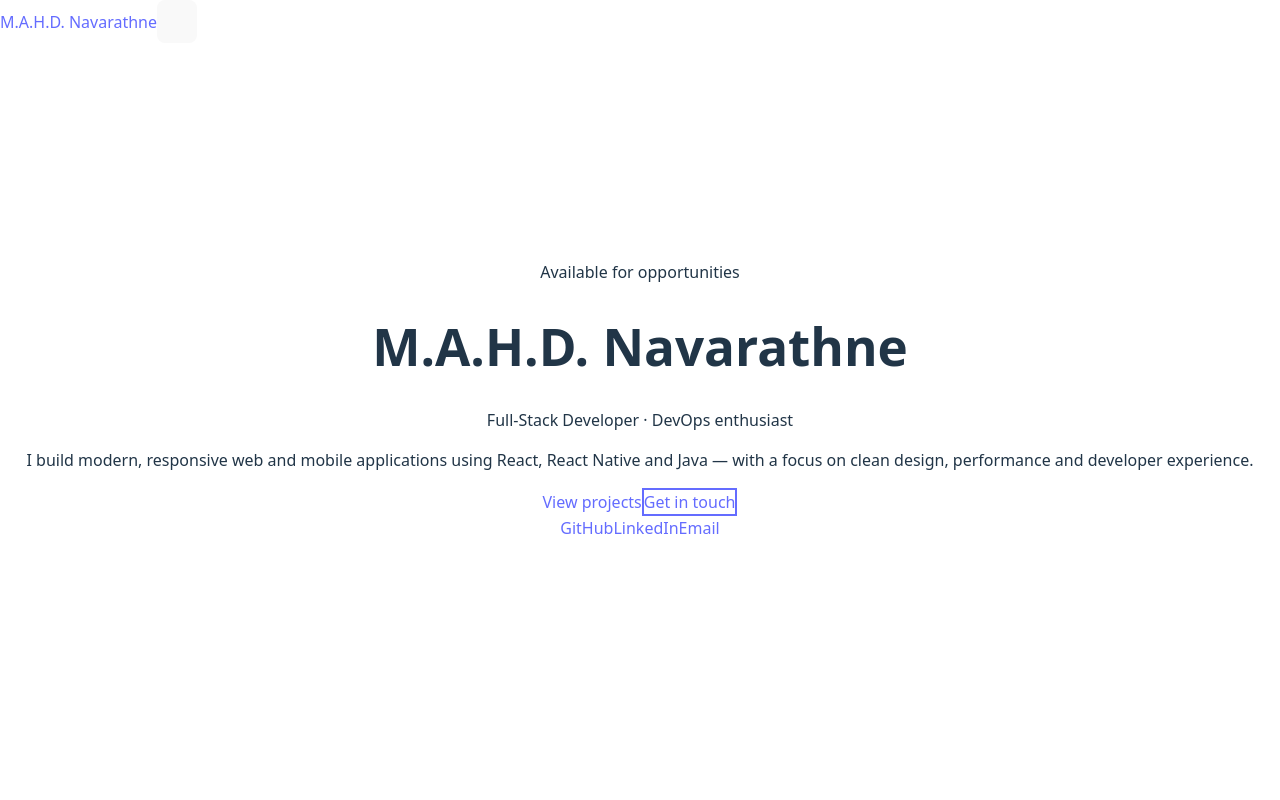
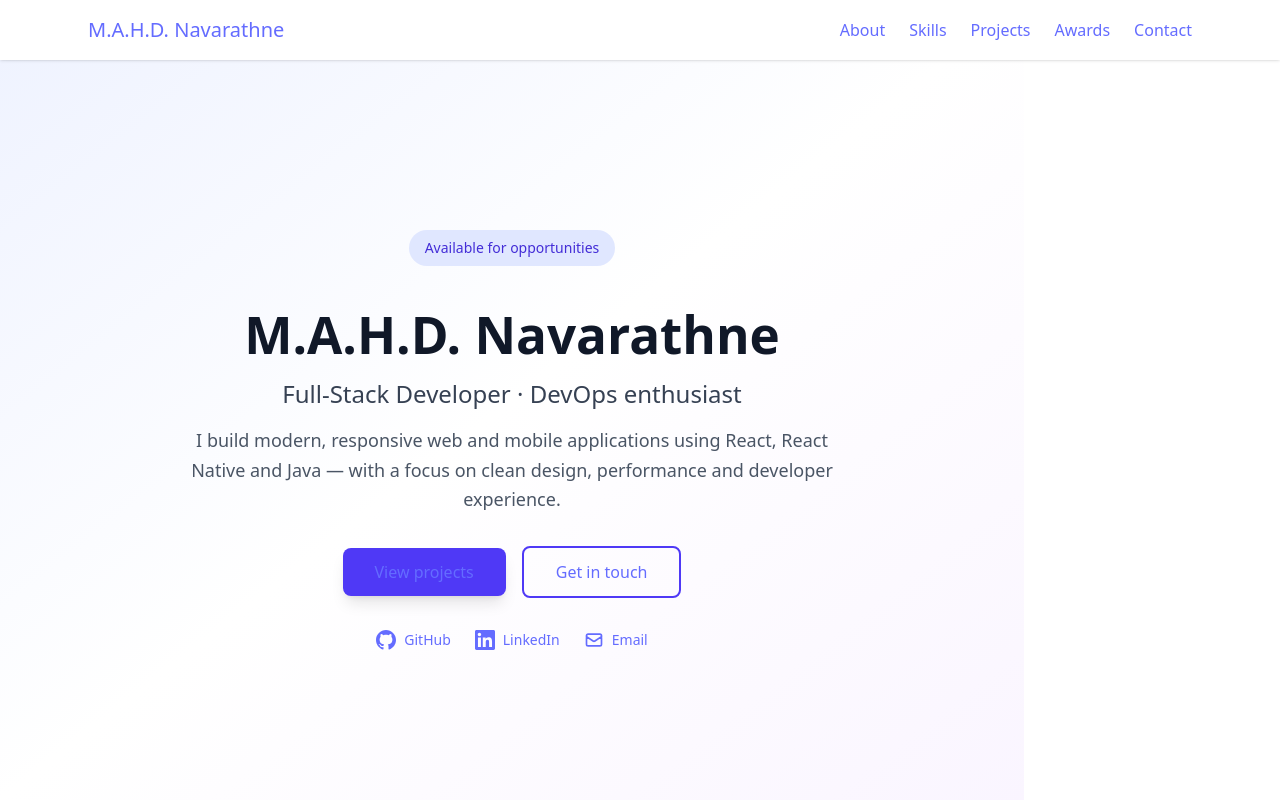
Before and after one commit to HasithaDN-dev/portfolio, a React (Vite) app: page / in a window 1280 px wide. Shown: the top 800 px of the page. Built offline with nearby package versions, Linux system fonts and the light colour scheme.

Commit message:
fix(css): update to Tailwind v4 @import syntax to generate full CSS

```diff
--- a/src/index.css
+++ b/src/index.css
@@ -1,10 +1,4 @@
-:root {
-  /* Tailwind directives added — keep your existing defaults below */
-}
-
-@tailwind base;
-@tailwind components;
-@tailwind utilities;
+@import "tailwindcss";
 
 /* Smooth scrolling for anchor links */
 html {
--- a/tailwind.config.cjs
+++ /dev/null
@@ -1,11 +0,0 @@
-/** @type {import('tailwindcss').Config} */
-module.exports = {
-  content: [
-    './index.html',
-    './src/**/*.{js,jsx,ts,tsx}'
-  ],
-  theme: {
-    extend: {},
-  },
-  plugins: [],
-}
```
